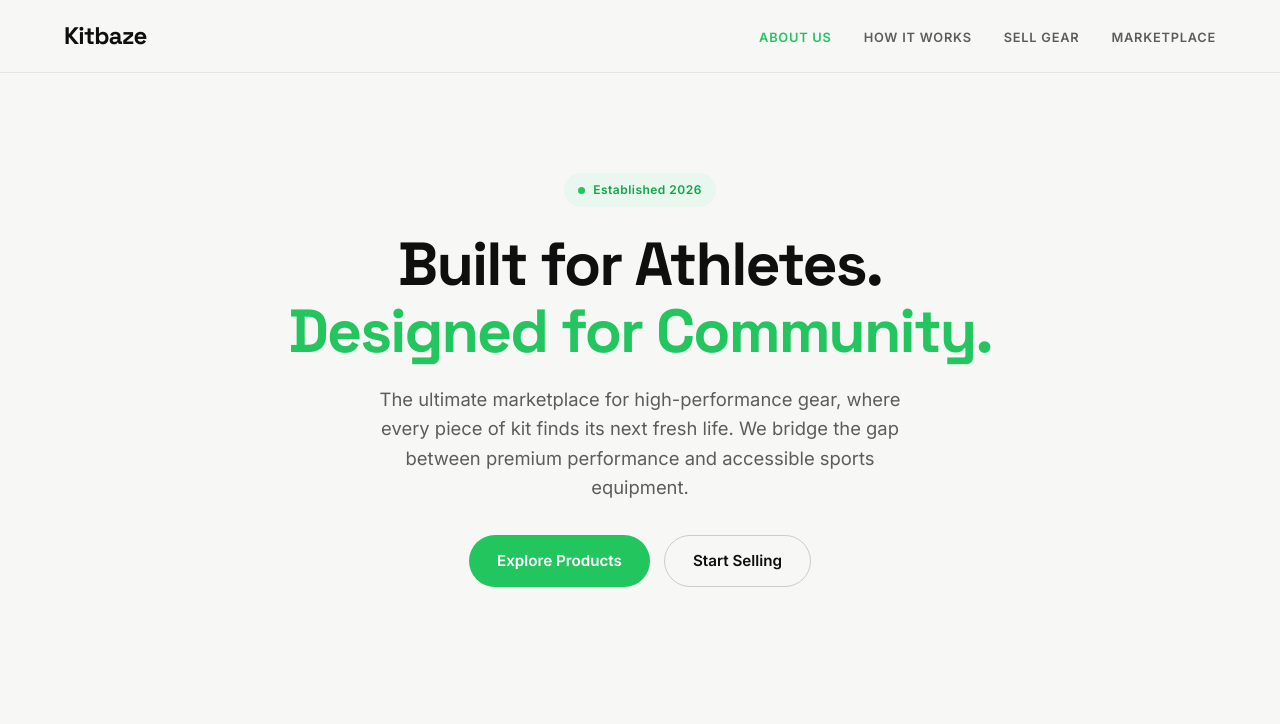
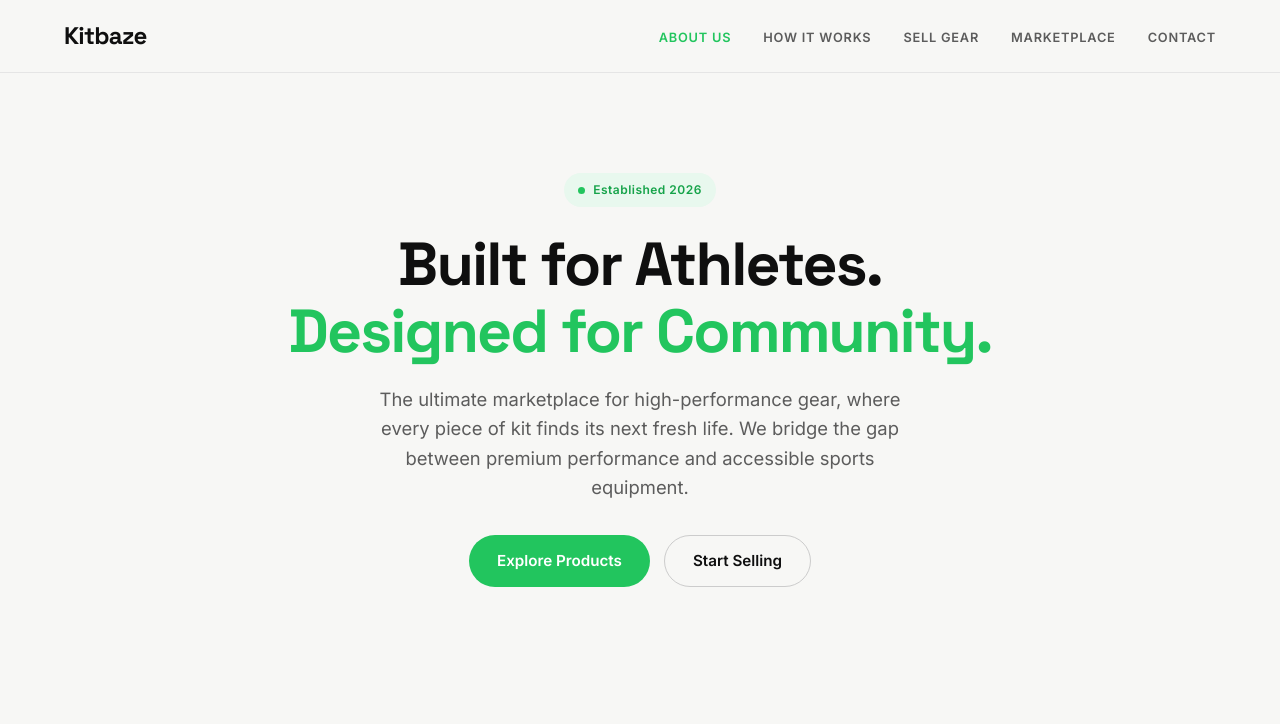
Before and after one commit to amytruong001/Kitbaze, a plain HTML site: page about.html in a window 1280 px wide. Shown: the top 724 px of the page. Drawn offline with Linux system fonts and the light colour scheme.

Commit message:
Update navigation on all pages to include Contact

```diff
--- a/about.html
+++ b/about.html
@@ -18,6 +18,7 @@
         <li><a href="how-it-works.html">How It Works</a></li>
         <li><a href="seller.html">Sell Gear</a></li>
         <li><a href="marketplace.html">Marketplace</a></li>
+        <li><a href="contact.html">Contact</a></li>
       </ul>
     </div>
   </nav>
@@ -74,7 +75,7 @@
         <div class="footer-social"><a href="#">IG</a><a href="#">X</a><a href="#">FB</a><a href="#">YT</a></div>
       </div>
       <div class="footer-col"><h4>Explore</h4><a href="marketplace.html">Marketplace</a><a href="how-it-works.html">How it Works</a><a href="seller.html">Become a Seller</a></div>
-      <div class="footer-col"><h4>Company</h4><a href="about.html">About</a><a href="#">Careers</a><a href="#">Contact</a></div>
+      <div class="footer-col"><h4>Company</h4><a href="about.html">About</a><a href="#">Careers</a><a href="contact.html">Contact</a></div>
       <div class="footer-col"><h4>Legal</h4><a href="#">Privacy</a><a href="#">Terms</a><a href="#">Cookies</a></div>
     </div>
     <div class="footer-bottom">© 2026 KITBAZE. ALL RIGHTS RESERVED.</div>
```
Also changed, not shown: how-it-works.html (+2 -1 lines).
